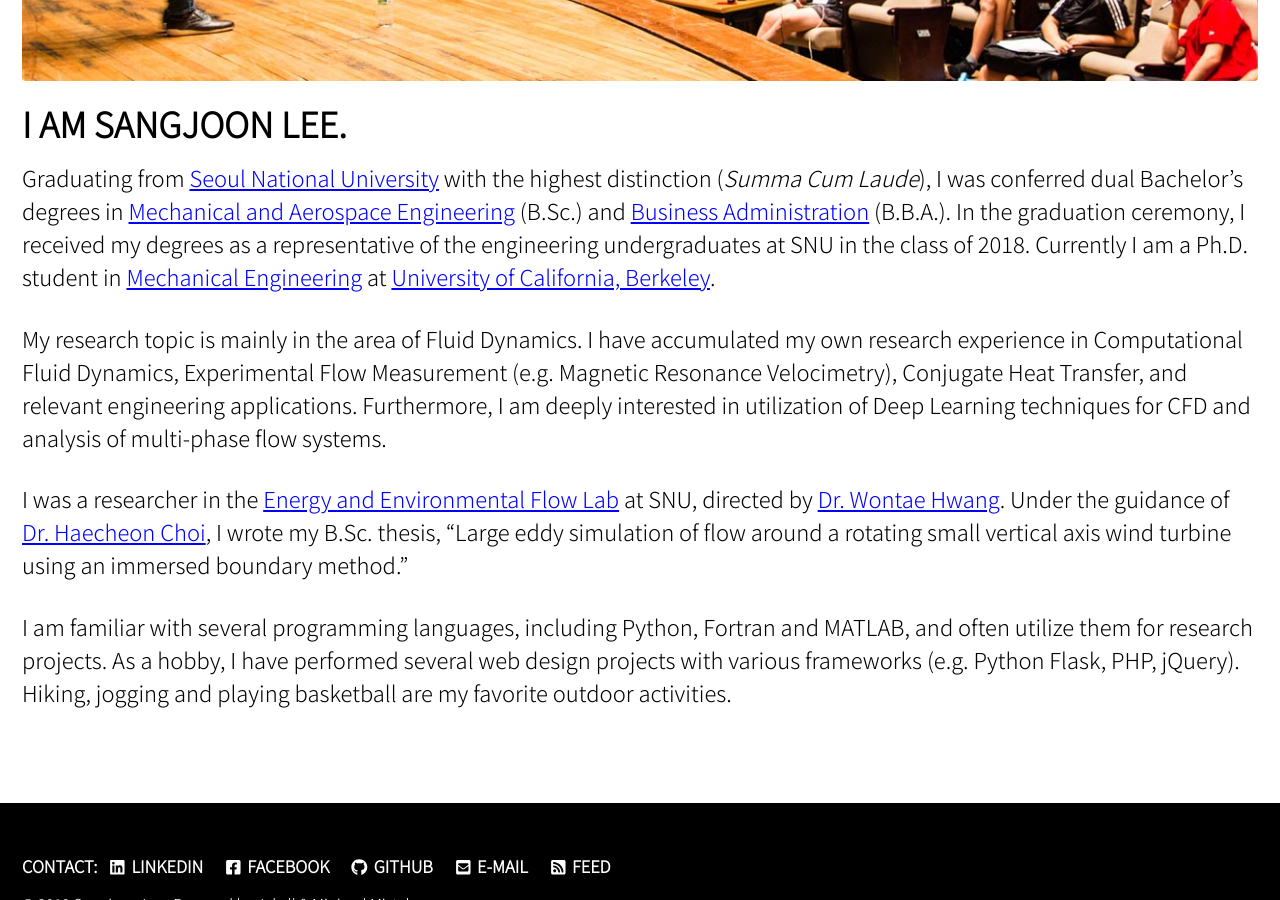
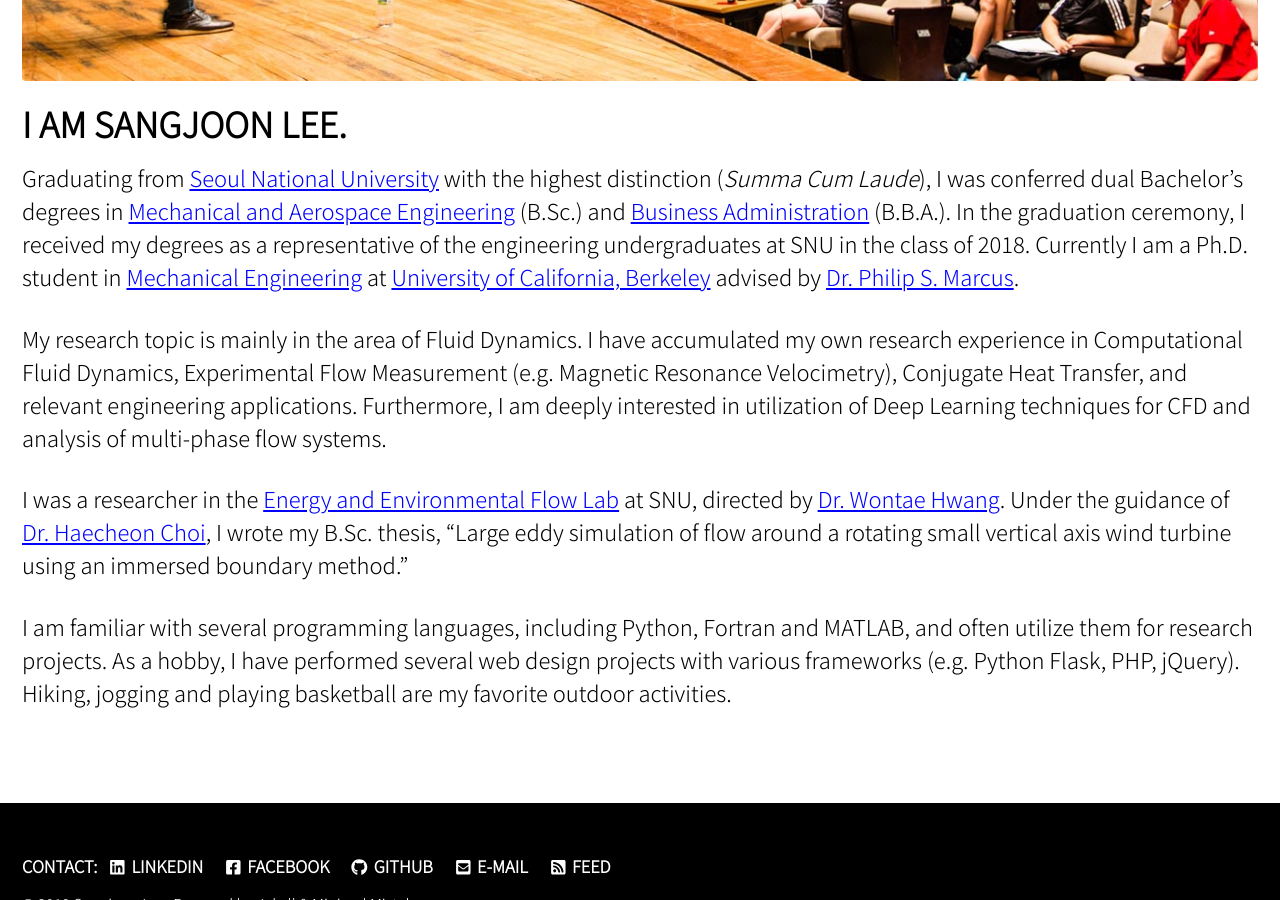
Before and after one commit to jun9303/jun9303.github.io, a Jekyll site: the page built from index.md, in a window 1280 px wide and 900 px high, scrolled down 1050 px. Built offline with Jekyll 4.4.1, drawn with Linux system fonts in a browser that asks for light colours; cached includes are drawn as plain includes; nearby versions of some CDN libraries.

Commit message:
Signed-off-by: Joon <jun9303@gmail.com>

```diff
--- a/index.md
+++ b/index.md
@@ -15,7 +15,7 @@ intro:
 
 # I AM SANGJOON LEE.
 
-Graduating from [Seoul National University](https://useoul.edu/) with the highest distinction (*Summa Cum Laude*), I was conferred dual Bachelor's degrees in [Mechanical and Aerospace Engineering](http://me.snu.ac.kr/eng/default.html) (B.Sc.) and [Business Administration](http://cba.snu.ac.kr/en) (B.B.A.). In the graduation ceremony, I received my degrees as a representative of the engineering undergraduates at SNU in the class of 2018. Currently I am a Ph.D. student in [Mechanical Engineering](https://me.berkeley.edu/) at [University of California, Berkeley](https://www.berkeley.edu/).
+Graduating from [Seoul National University](https://useoul.edu/) with the highest distinction (*Summa Cum Laude*), I was conferred dual Bachelor's degrees in [Mechanical and Aerospace Engineering](http://me.snu.ac.kr/eng/default.html) (B.Sc.) and [Business Administration](http://cba.snu.ac.kr/en) (B.B.A.). In the graduation ceremony, I received my degrees as a representative of the engineering undergraduates at SNU in the class of 2018. Currently I am a Ph.D. student in [Mechanical Engineering](https://me.berkeley.edu/) at [University of California, Berkeley](https://www.berkeley.edu/) advised by [Dr. Philip S. Marcus](https://me.berkeley.edu/people/philip-s-marcus/).
 
 My research topic is mainly in the area of Fluid Dynamics. I have accumulated my own research experience in Computational Fluid Dynamics, Experimental Flow Measurement (e.g. Magnetic Resonance Velocimetry), Conjugate Heat Transfer, and relevant engineering applications. Furthermore, I am deeply interested in utilization of Deep Learning techniques for CFD and analysis of multi-phase flow systems.
 
```
